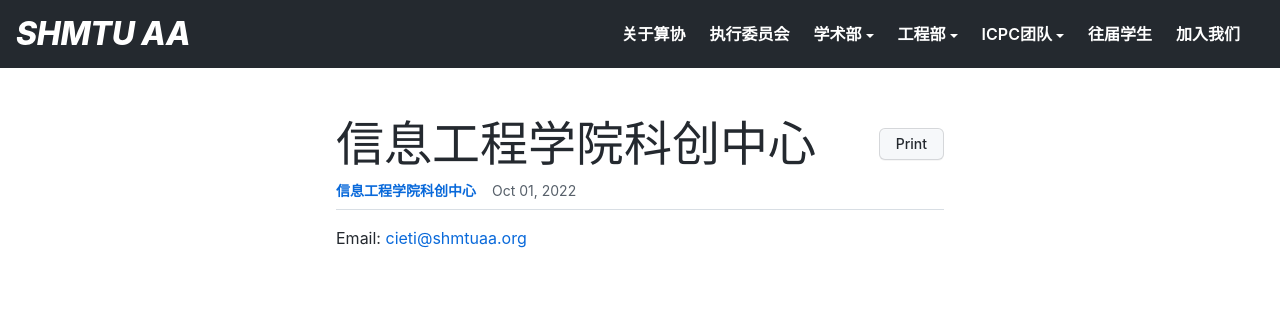
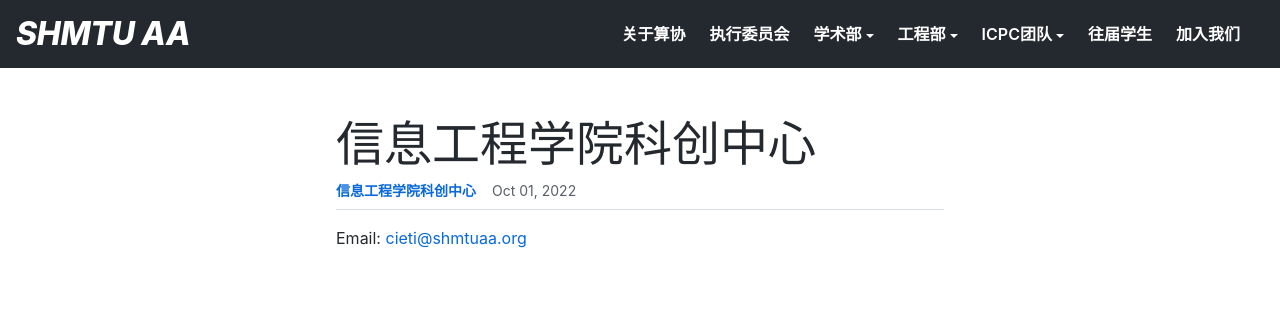
Before and after one commit to shmtuaa/shmtuaa.org, a Jekyll site: the page built from _posts/2022-10-01-CLUB-cieti.md, in a window 1280 px wide. Shown: the top 317 px of the page. Built offline with Jekyll 4.4.1, drawn with Linux system fonts in a browser that asks for light colours.

Commit message:
remove print

```diff
--- a/_layouts/post.html
+++ b/_layouts/post.html
@@ -16,7 +16,6 @@
                                                 href="{{ author.authorlink | prepend: site.baseurl}}"
                                                 title="{{ author.nickname }}"
                                                 class="text-bold mr-3">{{ author.nickname }}</a>{{ page.date | date: "%b %d, %Y" }}</div>
-            <div class="Subhead-actions"><button class="btn" type="button" onClick="this.style.display='none';window.print()">Print</button></div>
         </div>
 
         <div class="markdown-body">
```
